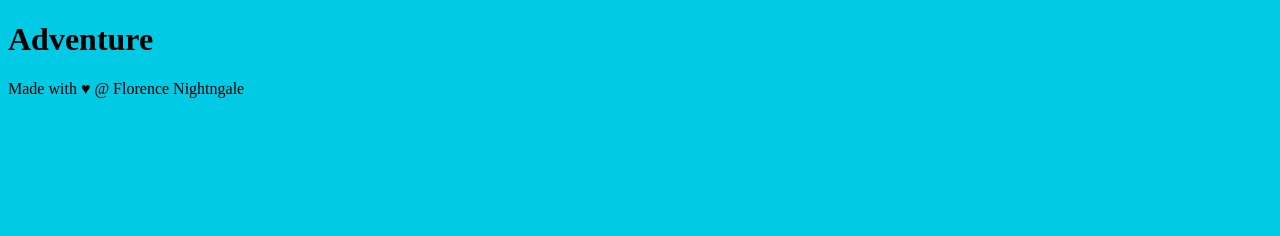
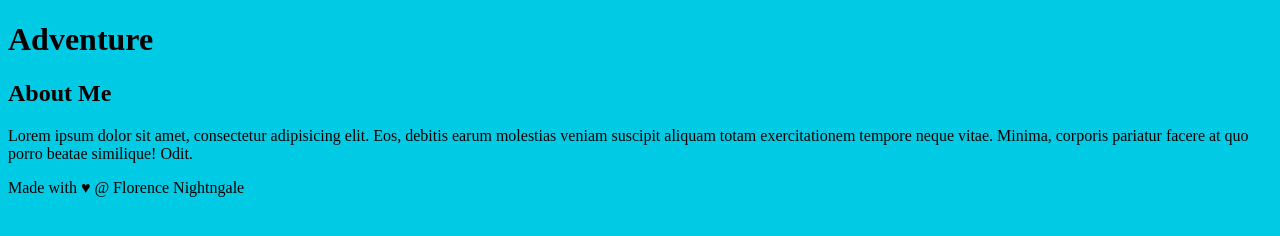
Before and after one commit to nightngalenoela/nightngale-blog, a plain HTML site: page index.html in a window 1280 px wide. Drawn offline with Linux system fonts and the light colour scheme.

Commit message:
Add aside element

```diff
--- a/index.html
+++ b/index.html
@@ -17,6 +17,11 @@
     </main>
   </div>
 
+  <aside>
+      <h2>About Me</h2>
+
+      <p>Lorem ipsum dolor sit amet, consectetur adipisicing elit. Eos, debitis earum molestias veniam suscipit aliquam totam exercitationem tempore neque vitae. Minima, corporis pariatur facere at quo porro beatae similique! Odit.</p>
+    </aside>
   <footer>
     Made with ♥ @ Florence Nightngale
   </footer>
```
